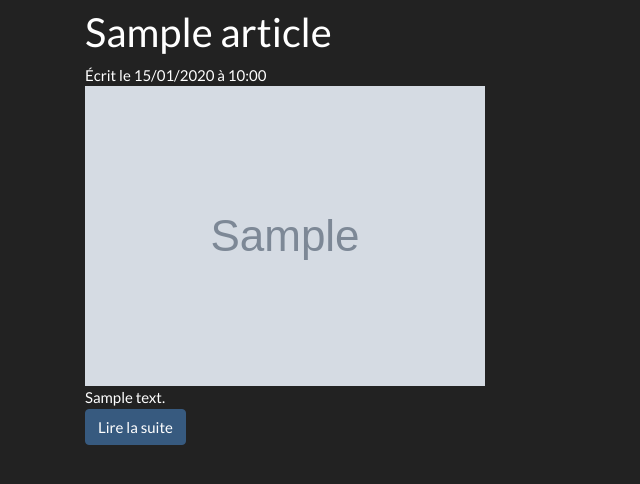
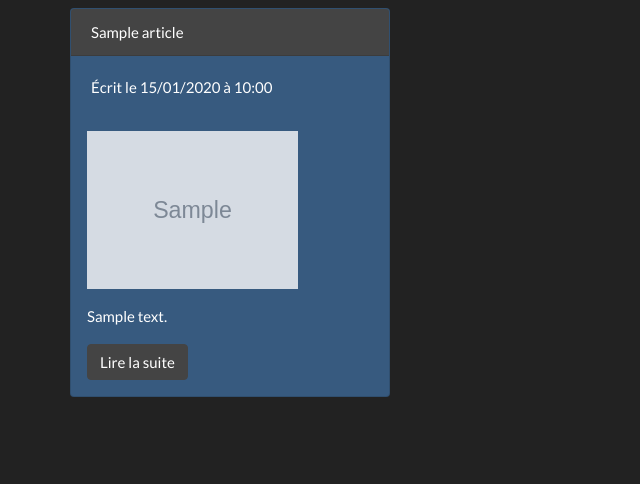
Before and after one commit to Sancti0n/mangabdd, a Symfony app: template templates/news/index.html.twig in a window 1280 px wide. Shown: the part 71-555 px from the top of the page, without its empty margins (0-640 px from the left). Run offline with Twig, Linux system fonts and the light colour scheme; the template is opened without the code that fills it: most values are stand-ins (such as "Sample title", 1, 10 or a date in 2020); grey boxes marked "Sample" are stand-in pictures; some libraries are stand-ins or nearby versions.

Commit message:
Modifications css

```diff
--- a/src/Controller/NewsController.php
+++ b/src/Controller/NewsController.php
@@ -20,7 +20,7 @@ class NewsController extends AbstractController
      */
     public function index(NewsRepository $repo)
     {
-        $articles = $repo->findAll();
+        $articles = $repo->findByOrder();
 
         return $this->render('news/index.html.twig', [
             'articles' => $articles
--- a/templates/base.html.twig
+++ b/templates/base.html.twig
@@ -67,12 +67,9 @@
     {% block javascripts %}
     <script src="https://cdnjs.cloudflare.com/ajax/libs/popper.js/1.14.7/umd/popper.min.js" integrity="sha384-UO2eT0CpHqdSJQ6hJty5KVphtPhzWj9WO1clHTMGa3JDZwrnQq4sF86dIHNDz0W1" crossorigin="anonymous"></script>
     <script src="https://stackpath.bootstrapcdn.com/bootstrap/4.3.1/js/bootstrap.min.js" integrity="sha384-JjSmVgyd0p3pXB1rRibZUAYoIIy6OrQ6VrjIEaFf/nJGzIxFDsf4x0xIM+B07jRM" crossorigin="anonymous"></script>
-
     {% if is_granted('ROLE_ADMIN') %}
     <script src="{{ asset('../js/api.js') }}"></script>
     {% endif %}
-
-
     {% endblock %}
     </body>
 
--- a/templates/news/index.html.twig
+++ b/templates/news/index.html.twig
@@ -5,19 +5,17 @@
 {% endblock %}
 
 {% block body %}
-    <section class="news row">
+    <section class="row">
         {% for article in articles %}
-        <article class="col">
-            <h2>{{ article.title }}</h2>
-            <div class="metadata">Écrit le {{ article.createdAt | date('d/m/Y' )}} à {{ article.createdAt | date('H:i') }}</div>
-            <div class="content">
-                <img src="{{ article.image }}" alt="">
-                <div>
-                    {{ article.content | raw }}
-                </div>
-                <div>
-                    <a href="{{ path('news_show', {'id' : article.id, 'title' : article.slug}) }}" class="btn btn-primary">Lire la suite</a>
-                </div>
+        <article class="card text-white bg-primary mb-3 mr-3" style="max-width: 20rem;">
+            <div class="card-header">{{ article.title }}</div>
+            <div class="card-body">
+                <div class="card-title">Écrit le {{ article.createdAt | date('d/m/Y' )}} à {{ article.createdAt | date('H:i') }}</div>
+            </div>
+            <div class="card-text ml-3">
+                <img class="mb-3" src="{{ article.image }}" alt="image_news" width="70%">
+                <div class="mb-3">{{ article.content | raw }}</div>
+                <a href="{{ path('news_show', {'id' : article.id, 'title' : article.slug}) }}" class="btn btn-secondary mb-3">Lire la suite</a>
             </div>
         </article>
         {% endfor %}
```
Also changed, not shown: src/Repository/NewsRepository.php (+3 -9 lines).
